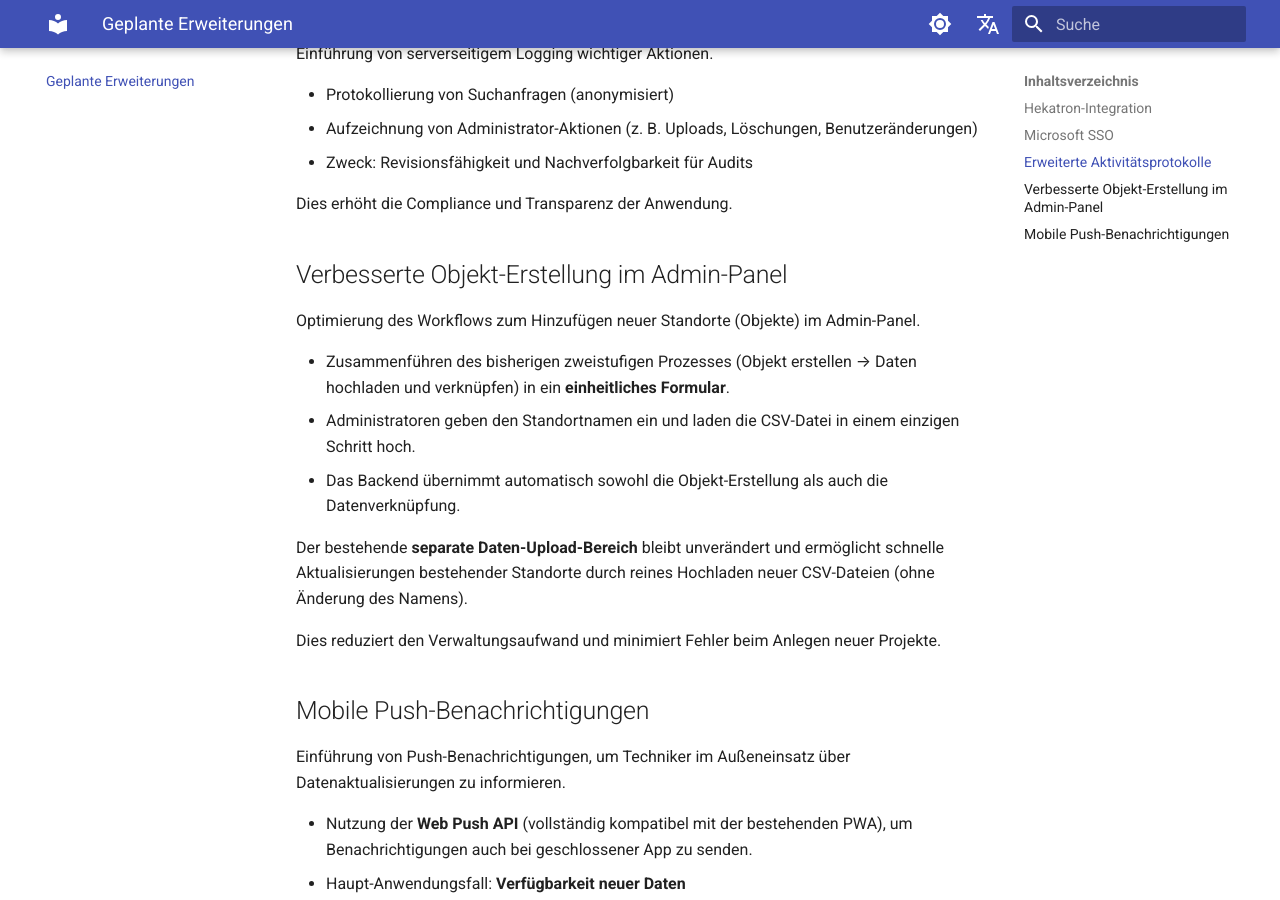
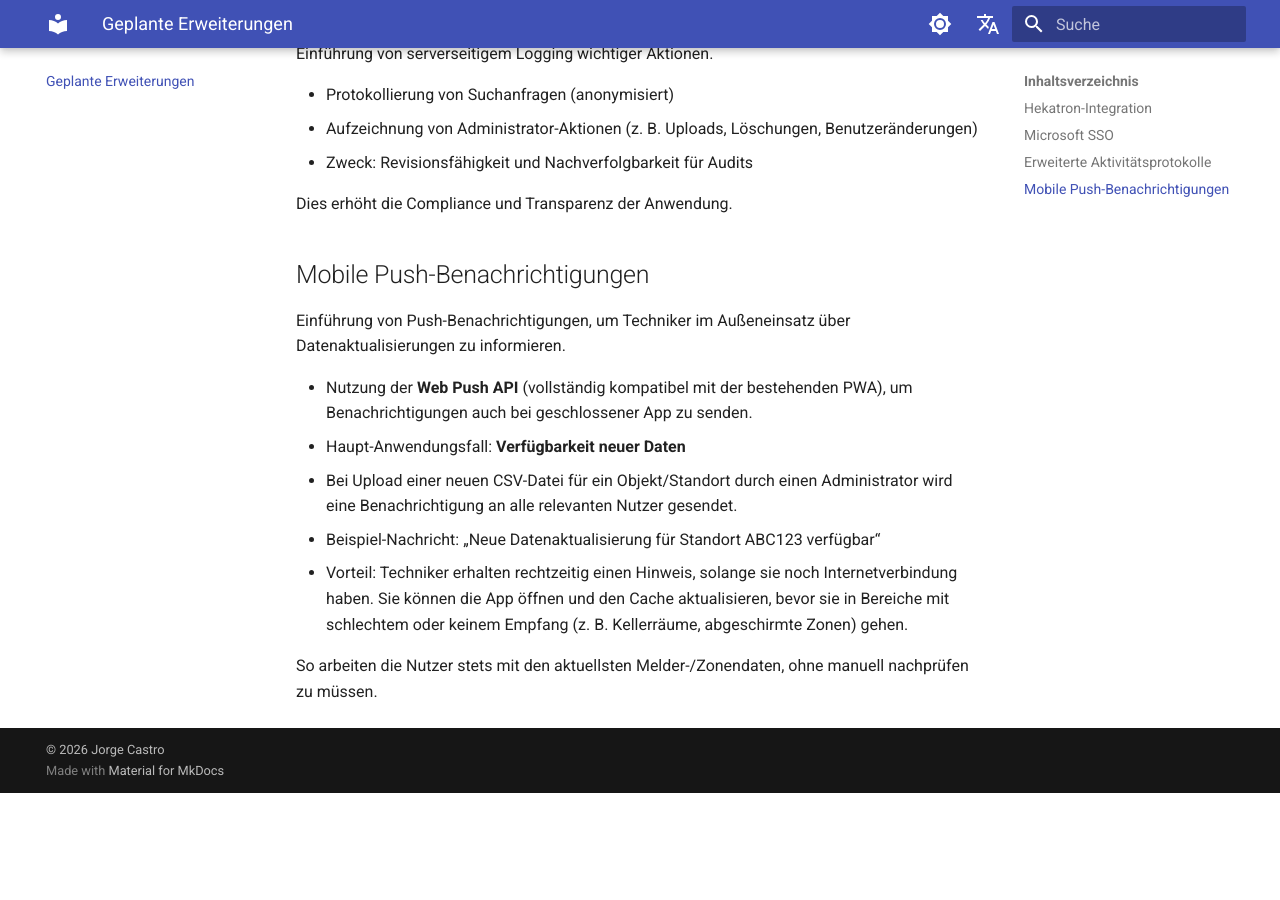
Before and after one commit to jecastrom/hab, an MkDocs documentation site: the page built from docs/06_erweiterungen.md, in a window 1280 px wide and 900 px high, scrolled down 839 px. Built offline with MkDocs 1.6.1 and Material for MkDocs 9.7.7, drawn with Linux system fonts in a browser that asks for light colours; comment, search, counter and statistics services are not loaded; after the commit the page ends 1632 px from its top, so only the background shows below that.

Commit message:
Docs update

```diff
--- a/docs/06_erweiterungen.md
+++ b/docs/06_erweiterungen.md
@@ -26,18 +26,6 @@ Einführung von serverseitigem Logging wichtiger Aktionen.
 
 Dies erhöht die Compliance und Transparenz der Anwendung.
 
-## Verbesserte Objekt-Erstellung im Admin-Panel
-
-Optimierung des Workflows zum Hinzufügen neuer Standorte (Objekte) im Admin-Panel.
-
-- Zusammenführen des bisherigen zweistufigen Prozesses (Objekt erstellen → Daten hochladen und verknüpfen) in ein **einheitliches Formular**.
-- Administratoren geben den Standortnamen ein und laden die CSV-Datei in einem einzigen Schritt hoch.
-- Das Backend übernimmt automatisch sowohl die Objekt-Erstellung als auch die Datenverknüpfung.
-
-Der bestehende **separate Daten-Upload-Bereich** bleibt unverändert und ermöglicht schnelle Aktualisierungen bestehender Standorte durch reines Hochladen neuer CSV-Dateien (ohne Änderung des Namens).
-
-Dies reduziert den Verwaltungsaufwand und minimiert Fehler beim Anlegen neuer Projekte.
-
 ## Mobile Push-Benachrichtigungen
 
 Einführung von Push-Benachrichtigungen, um Techniker im Außeneinsatz über Datenaktualisierungen zu informieren.
```
Also changed, not shown: docs/en/06_erweiterungen.md (+0 -12 lines).
